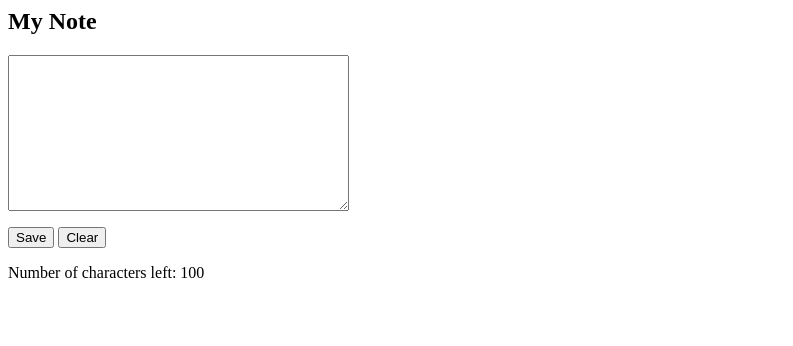
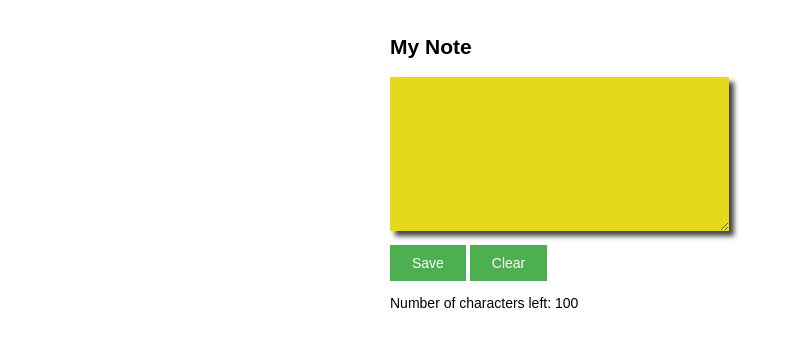
Before and after one commit to colinbut/angularjs-noteapp, a plain HTML site: page index.html in a window 1280 px wide. Shown: the whole page, without its empty margins (0-793 px from the left). Drawn offline with nearby package versions, Linux system fonts and the light colour scheme.

Commit message:
added internal css stylesheet for stying

```diff
--- a/index.html
+++ b/index.html
@@ -4,8 +4,45 @@
     <title>AngularJS - Note App</title>
     <script src="https://ajax.googleapis.com/ajax/libs/angularjs/1.5.8/angular.min.js"></script>
     <script src="js/app.js"></script>
+
+    <style>
+
+      body{
+        font-family: arial;
+        font-size: 14px;
+      }
+
+      button{
+        background-color: #4CAF50; /* Green */
+        border: none;
+        color: white;
+        padding: 10px 22px;
+        text-align: center;
+        text-decoration: none;
+        display: inline-block;
+        font-size: 14px;
+      }
+
+      textarea {
+        background-color: #e6d91c;
+        border: none;
+        -webkit-box-shadow: 10px 10px 5px 0px rgba(0,0,0,0.75);
+        -moz-box-shadow: 10px 10px 5px 0px rgba(0,0,0,0.75);
+        box-shadow: 5px 5px 5px 0px rgba(0,0,0,0.75);
+      }
+
+      #container {
+        width: 500px;
+        height: auto;
+        margin: auto;
+        padding: 10px;
+      }
+
+    </style>
+
   </head>
   <body ng-app="noteApp" ng-controller="noteController">
+    <div id="container">
       <h2>My Note</h2>
       <textarea ng-model="note" ng-maxlength="100" ng-disabled="isNoteSaved" cols="40" rows="10"></textarea>
       <p>
@@ -17,6 +54,6 @@
       <p ng-hide="isNoteSaved">Number of characters left: <span ng-bind="left()"></span></p>
       <!-- Show this when the note is saved -->
       <p ng-show="isNoteSaved">Note Saved!</p>
-
+    </div>
   </body>
 </html>
```
Lines whose indentation alone changed are shown as unchanged.
